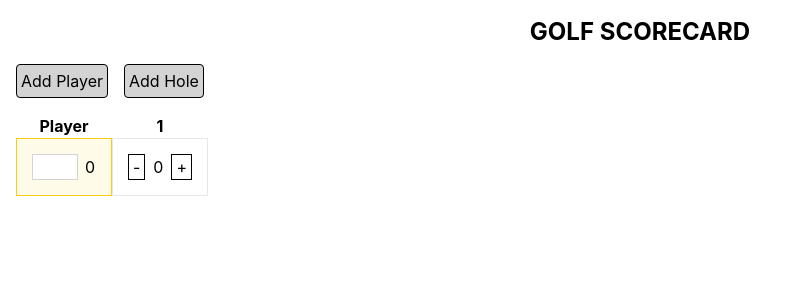
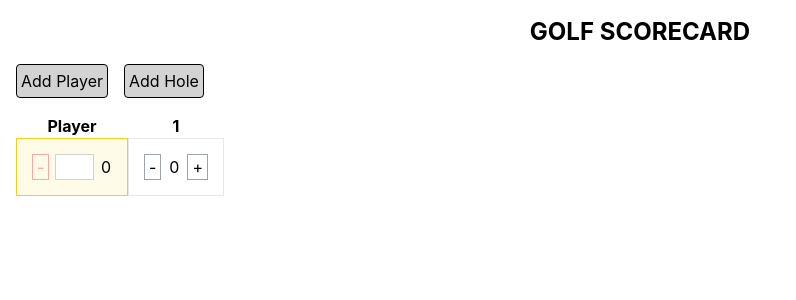
Before and after one commit to hqz3/golf-scorecard, a React (Vite) app: page / in a window 1280 px wide. Both pictures are taken after a click on the button "Add Player". Shown: the top 300 px of the page, without its empty margins (0-796 px from the left). Built offline with nearby package versions, Linux system fonts and the light colour scheme.

Commit message:
Add delete player feature

```diff
--- a/src/App.jsx
+++ b/src/App.jsx
@@ -19,11 +19,17 @@ function App() {
   const handleAddPlayer = () => {
     if (players.length == 10) return;
     if (!players.length) {
-      setPlayers([...players, { name: "", score: 0, holes: [0] }]);
+      setPlayers([
+        ...players,
+        { id: Date.now(), name: "", score: 0, holes: [0] },
+      ]);
       return;
     }
     const holes = players?.[0].holes;
-    setPlayers([...players, { name: "", score: 0, holes: holes.map(() => 0) }]);
+    setPlayers([
+      ...players,
+      { id: Date.now(), name: "", score: 0, holes: holes.map(() => 0) },
+    ]);
   };
 
   const handleAddHole = () => {
@@ -59,7 +65,7 @@ function App() {
         <div className="relative flex w-fit">
           <div
             className={classNames(
-              "sticky left-0 z-10 w-24 min-w-24 bg-white text-center font-bold",
+              "sticky left-0 z-10 w-28 min-w-28 bg-white text-center font-bold",
               { hidden: !players.length },
             )}
           >
@@ -76,8 +82,13 @@ function App() {
 
         {players.map((player, playerIdx) => {
           return (
-            <div className="relative flex w-fit" key={playerIdx}>
-              <NameInput player={player} highScore={highScore} />
+            <div className="relative flex w-fit" key={player.id}>
+              <NameInput
+                player={player}
+                playerIdx={playerIdx}
+                setPlayers={setPlayers}
+                highScore={highScore}
+              />
               <div className="flex">
                 {player?.holes.map((hole, holeIdx) => {
                   return (
--- a/src/NameInput.jsx
+++ b/src/NameInput.jsx
@@ -1,11 +1,10 @@
 import classNames from "classnames";
 import { useEffect, useMemo, useState } from "react";
 
-const NameInput = ({ player, highScore }) => {
+const NameInput = ({ player, playerIdx, setPlayers, highScore }) => {
   const [name, setName] = useState(player?.name || "");
   const [isEdit, setIsEdit] = useState(true);
 
-  // Debounced
   useEffect(() => {
     if (!name.length) {
       return;
@@ -40,7 +39,7 @@ const NameInput = ({ player, highScore }) => {
   return (
     <div
       className={classNames(
-        "sticky left-0 z-10 flex w-24 min-w-24 gap-2 border bg-white p-4",
+        "sticky left-0 z-10 flex w-28 min-w-28 gap-2 border bg-white p-4",
         { "border-yellow-400 bg-yellow-50": player.score === highScore },
       )}
       onClick={() => {
@@ -49,6 +48,22 @@ const NameInput = ({ player, highScore }) => {
         }
       }}
     >
+      <div
+        className={classNames(
+          "cursor-pointer px-1 text-red-300 outline outline-1 outline-red-300 hover:bg-red-50 active:scale-[.98]",
+          { hidden: !isEdit },
+        )}
+        onClick={(e) => {
+          e.stopPropagation();
+          setPlayers((players) => {
+            return players
+              .slice(0, playerIdx)
+              .concat(players.slice(playerIdx + 1));
+          });
+        }}
+      >
+        -
+      </div>
       <input
         className={classNames("w-full", { hidden: !isEdit })}
         type="text"
--- a/src/ScoreInput.jsx
+++ b/src/ScoreInput.jsx
@@ -42,7 +42,7 @@ const ScoreInput = ({ playerIdx, hole, holeIdx, setPlayers }) => {
         })}
       >
         <div
-          className="cursor-pointer px-1 outline outline-1 hover:bg-blue-50"
+          className="cursor-pointer px-1 outline outline-1 outline-gray-400 hover:bg-blue-50 active:scale-[.98]"
           onClick={(e) => handleChange(e, score - 1)}
         >
           -
@@ -51,7 +51,7 @@ const ScoreInput = ({ playerIdx, hole, holeIdx, setPlayers }) => {
           {score}
         </p>
         <div
-          className="cursor-pointer px-1 outline outline-1 hover:bg-blue-50"
+          className="cursor-pointer px-1 outline outline-1 outline-gray-400 hover:bg-blue-50 active:scale-[.98]"
           onClick={(e) => handleChange(e, score + 1)}
         >
           +
```
